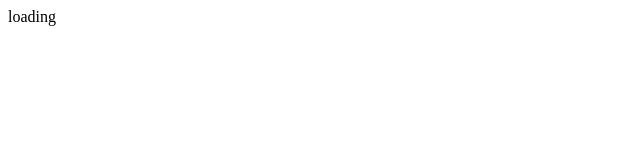
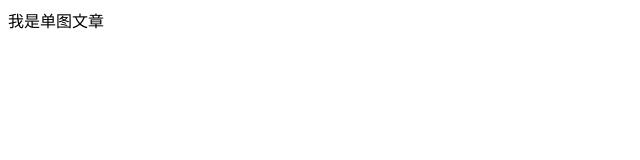
Before and after one commit to no-serve-people/react-basic, a React (Create React App) app: page / in a window 1280 px wide. Shown: the top 160 px of the page, without its empty margins (0-640 px from the left). Built offline with nearby package versions, Linux system fonts and the light colour scheme.

Commit message:
jsx实现复杂条件渲染

```diff
--- a/src/App.js
+++ b/src/App.js
@@ -1,11 +1,19 @@
 function App() {
-    const isLogin=false
+    const articleType=1
+
+    function getArticleTem(){
+        if (articleType===0){
+            return <div>我是无图文章</div>
+        }else if( articleType===1){
+            return <div>我是单图文章</div>
+        }else {
+            return <div>我是三图模式</div>
+        }
+    }
   return (
     <div className="App">
-        {/*逻辑与 &&*/}
-        {isLogin &&<span>this is span</span>}
-        {/*三元运算*/}
-        {isLogin?<span>jack</span>:<span>loading</span>}
+        {/*调用函数渲染不同的模板*/}
+        {getArticleTem()}
     </div>
   );
 }
```
